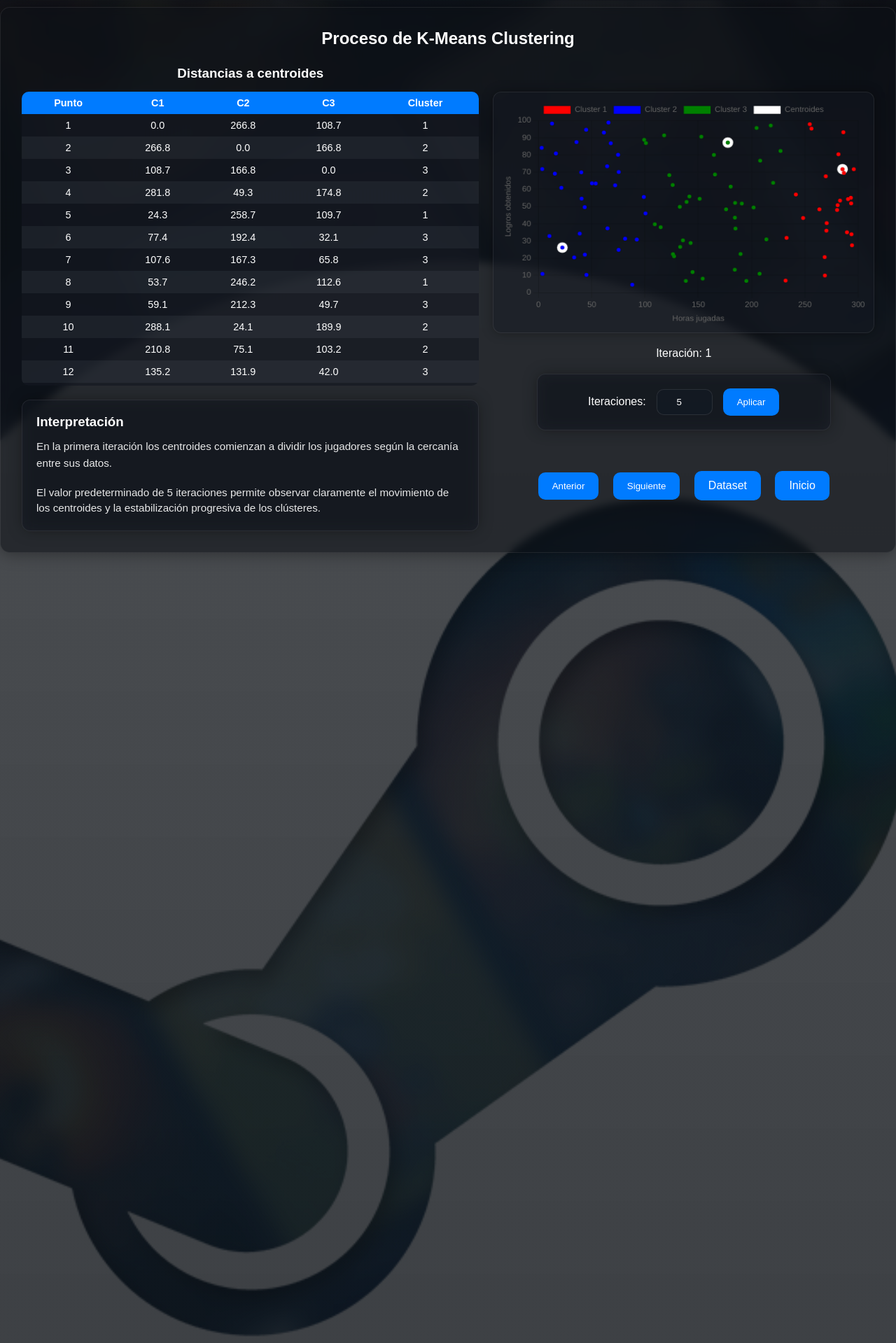
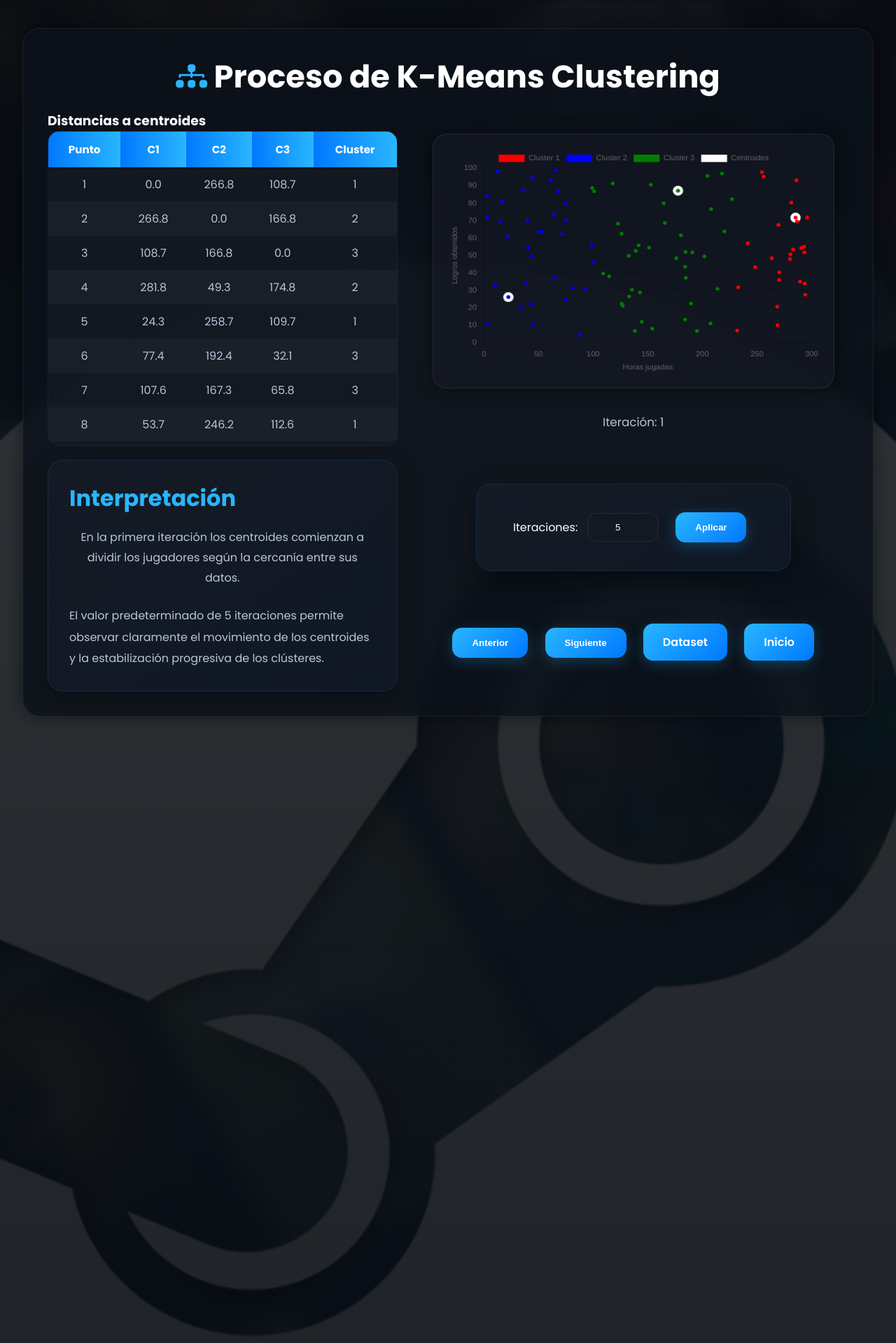
Before and after one commit to PanConQuesotv/Semana-9-Gu-a-Pr-ctica-Clustering-Flask, a Flask app: page /kmeans in a window 1280 px wide. Shown: the top 1919 px of the page at 70% size. Run offline with Flask 3, Linux system fonts and the light colour scheme.

Commit message:
Mejora visual y organizacion de paginas

```diff
--- a/static/css/style.css
+++ b/static/css/style.css
@@ -4,152 +4,315 @@
     box-sizing:border-box;
 }
 
+:root{
+    --bg:#0b0f14;
+    --bg2:#111827;
+    --card:#151c26;
+    --card2:#1b2430;
+    --blue:#29b6ff;
+    --blue2:#0078ff;
+    --text:#ffffff;
+    --text2:#b8c7d9;
+    --border:rgba(255,255,255,.08);
+    --shadow:0 0 25px rgba(0,0,0,.45);
+}
+
 body{
-    font-family:Arial,sans-serif;
+    font-family:'Poppins',sans-serif;
     background:
-    linear-gradient(rgba(11,15,20,0.72),rgba(11,15,20,0.82)),
+    linear-gradient(rgba(6,10,15,.82),rgba(6,10,15,.92)),
     url("../img/steam_bg.jpg") center/cover fixed no-repeat;
-    color:white;
+    color:var(--text);
     min-height:100vh;
 }
 
+/* HERO */
+
 .hero{
-    padding:40px 20px 30px;
+    min-height:50vh;
     display:flex;
     justify-content:center;
     align-items:center;
-    background:radial-gradient(circle at top,rgba(0,0,0,0.6),#0b0f14);
-    clip-path:ellipse(100% 75% at 50% 20%);
+    text-align:center;
+    padding:40px 20px;
+    position:relative;
+    overflow:hidden;
+}
+
+.hero::before{
+    content:"";
+    position:absolute;
+    width:700px;
+    height:700px;
+    background:radial-gradient(circle,
+    rgba(41,182,255,.18) 0%,
+    transparent 70%);
+    top:-250px;
+    right:-200px;
 }
 
 .hero-content{
-    text-align:center;
-    max-width:700px;
+    position:relative;
+    z-index:2;
+    max-width:850px;
 }
 
 .hero h1{
-    font-size:2.2rem;
-    margin-bottom:8px;
+    font-size:4rem;
+    font-weight:700;
+    margin-bottom:15px;
+    letter-spacing:1px;
+    text-shadow:0 0 20px rgba(41,182,255,.35);
+}
+
+.hero h1 i{
+    color:var(--blue);
 }
 
 .hero p{
-    font-size:1rem;
-    opacity:.85;
+    font-size:1.15rem;
+    color:var(--text2);
+    line-height:1.8;
 }
 
+/* BANDA */
+
 .banda{
-    background:rgba(10,10,10,.7);
-    padding:15px;
+    background:rgba(15,20,28,.75);
+    backdrop-filter:blur(12px);
+    border-top:1px solid var(--border);
+    border-bottom:1px solid var(--border);
+    padding:18px;
     text-align:center;
-    border-top:1px solid rgba(255,255,255,.1);
-    border-bottom:1px solid rgba(255,255,255,.1);
-    margin-top:10vh;
-    backdrop-filter:blur(4px);
+    box-shadow:0 5px 20px rgba(0,0,0,.25);
 }
 
 .banda h2{
-    font-size:1.2rem;
-    letter-spacing:2px;
+    font-size:1rem;
+    letter-spacing:4px;
+    color:var(--blue);
+    margin:0;
 }
 
+/* SECCIONES */
+
 .approach{
-    padding:60px 40px;
-    text-align:center;
-    background:rgba(11,15,20,.7);
-    backdrop-filter:blur(6px);
-    border-bottom-left-radius:12px;
-    border-bottom-right-radius:12px;
+    padding:80px 40px;
 }
 
-.approach h2{
-    font-size:2rem;
-    margin-bottom:40px;
+.section-title{
+    text-align:center;
+    font-size:3rem;
+    margin-bottom:60px;
+    font-weight:700;
 }
+
+.section-title::after{
+    content:"";
+    width:120px;
+    height:4px;
+    background:linear-gradient(to right,var(--blue),transparent);
+    display:block;
+    margin:15px auto 0;
+    border-radius:10px;
+}
+
+/* CARDS */
 
 .cards{
     display:flex;
     flex-wrap:wrap;
     justify-content:center;
-    gap:20px;
+    gap:30px;
+    margin-bottom:30px;
 }
 
 .box{
-    width:280px;
-    background:rgba(20,25,35,.45);
-    padding:20px;
-    border-radius:12px;
-    text-align:left;
-    backdrop-filter:blur(10px);
-    border:1px solid rgba(255,255,255,.08);
-    box-shadow:0 0 20px rgba(0,0,0,.35);
-    transition:.3s;
+    width:360px;
+    background:linear-gradient(
+    145deg,
+    rgba(21,28,38,.95),
+    rgba(17,24,39,.92)
+    );
+
+    border:1px solid rgba(41,182,255,.12);
+
+    border-radius:22px;
+
+    padding:30px;
+
+    backdrop-filter:blur(14px);
+
+    transition:.35s ease;
+
+    box-shadow:
+    0 10px 35px rgba(0,0,0,.35),
+    0 0 0 rgba(41,182,255,0);
 }
 
 .box:hover{
-    transform:translateY(-5px) scale(1.02);
+    transform:translateY(-8px) scale(1.02);
+
+    border-color:rgba(41,182,255,.4);
+
+    box-shadow:
+    0 15px 40px rgba(0,0,0,.5),
+    0 0 25px rgba(41,182,255,.18);
 }
 
 .box h3{
-    margin-bottom:12px;
+    color:var(--blue);
+    font-size:2rem;
+    margin-bottom:18px;
+    display:flex;
+    align-items:center;
+    gap:10px;
 }
 
 .box p{
-    font-size:.95rem;
-    opacity:.9;
-    line-height:1.5;
+    color:var(--text2);
+    line-height:1.9;
+    font-size:1rem;
 }
+
+/* PANEL CENTRAL DATASET */
+
+.dataset-main{
+    width:100%;
+    max-width:420px;
+
+    text-align:center;
+
+    padding:40px 30px !important;
+
+    border-radius:24px;
+
+    background:
+    linear-gradient(
+    145deg,
+    rgba(25,35,50,.96),
+    rgba(18,25,35,.96)
+    );
+
+    border:1px solid rgba(41,182,255,.18);
+
+    box-shadow:
+    0 10px 40px rgba(0,0,0,.4),
+    0 0 25px rgba(41,182,255,.08);
+}
+
+.dataset-main h3{
+    font-size:2.3rem;
+    line-height:1.2;
+    margin-bottom:25px;
+}
+
+.dataset-main p{
+    font-size:1.08rem;
+    line-height:1.9;
+}
+
+.dataset-main .btn{
+    width:100%;
+    justify-content:center;
+    margin-top:8px;
+}
+
+/* BOTONES */
 
 .botones{
     margin-top:30px;
+    text-align:center;
 }
 
 .btn{
+    border:none;
     text-decoration:none;
+    display:inline-flex;
+    align-items:center;
+    justify-content:center;
+    gap:10px;
+
+    background:linear-gradient(
+    135deg,
+    var(--blue),
+    var(--blue2)
+    );
+
     color:white;
-    background:#007bff;
-    padding:12px 20px;
-    border-radius:10px;
-    margin:8px;
-    border:none;
-    cursor:pointer;
-    transition:.3s;
-    display:inline-block;
+
+    padding:14px 28px;
+
+    border-radius:14px;
+
+    font-weight:600;
+
+    margin:10px;
+
+    transition:.3s ease;
+
+    box-shadow:
+    0 5px 20px rgba(41,182,255,.25);
 }
 
 .btn:hover{
-    background:#0056b3;
-    transform:translateY(-3px);
+    transform:translateY(-4px);
+    box-shadow:
+    0 10px 30px rgba(41,182,255,.45);
 }
 
+/* DATASET */
+
 .dataset-container{
-    padding:30px;
-    max-width:1350px;
-    margin:10px auto;
+    width:95%;
+    max-width:1500px;
+
+    margin:40px auto;
+
+    background:rgba(12,18,26,.82);
+
+    border:1px solid var(--border);
+
+    border-radius:25px;
+
+    padding:35px;
+
+    backdrop-filter:blur(12px);
+
+    box-shadow:var(--shadow);
+}
+
+.dataset-container h2{
     text-align:center;
-    background:rgba(11,15,20,.55);
-    border-radius:14px;
-    backdrop-filter:blur(6px);
-    border:1px solid rgba(255,255,255,.08);
-    box-shadow:0 0 25px rgba(0,0,0,.4);
+    font-size:2.8rem;
+    margin-bottom:15px;
 }
+
+.dataset-container h2 i{
+    color:var(--blue);
+}
+
+#info{
+    text-align:center;
+    color:var(--text2);
+    margin-bottom:40px;
+    font-size:1.05rem;
+}
+
+/* LAYOUT */
 
 .layout{
     display:flex;
-    justify-content:space-between;
-    gap:20px;
-    margin-top:25px;
+    gap:30px;
+    align-items:stretch;
 }
 
 .col{
     flex:1;
 }
 
-.col:first-child{
-    flex:1.2;
-}
-
-.col:last-child{
-    flex:1;
+.col.center{
+    flex:1.15;
 }
 
 .center{
@@ -157,126 +320,178 @@ body{
     flex-direction:column;
     justify-content:center;
     align-items:center;
-    gap:20px;
+
+    gap:35px;
+
+    min-height:100%;
+
+    padding:20px;
 }
 
+/* TABLAS */
+
 .tabla-wrapper{
-    max-height:420px;
-    overflow-y:auto;
-    overflow-x:auto;
-    border-radius:10px;
+    max-height:450px;
+    overflow:auto;
+    border-radius:16px;
+    border:1px solid rgba(255,255,255,.06);
+    transition:.3s;
+}
+
+.tabla-wrapper:hover{
+    box-shadow:
+    0 0 25px rgba(41,182,255,.12);
 }
 
 table{
     width:100%;
     border-collapse:collapse;
-    background:rgba(20,25,35,.65);
-    color:white;
+    overflow:hidden;
+    background:rgba(20,25,35,.85);
 }
 
 th{
     position:sticky;
     top:0;
-    background:#007bff;
+
+    background:linear-gradient(
+    to right,
+    var(--blue2),
+    var(--blue)
+    );
+
+    color:white;
+
+    padding:14px;
+
+    font-size:.95rem;
+
     z-index:2;
-    padding:8px;
-    font-size:.9rem;
-    text-align:center;
-    box-shadow:0 2px 5px rgba(0,0,0,.3);
 }
 
 td{
-    padding:8px;
-    font-size:.9rem;
+    padding:12px;
+    text-align:center;
+    color:var(--text2);
+}
+
+tr{
+    transition:.2s;
+}
+
+tr:hover{
+    background:rgba(41,182,255,.08);
+}
+
+tr:nth-child(even){
+    background:rgba(255,255,255,.03);
+}
+
+/* SCROLL */
+
+::-webkit-scrollbar{
+    width:8px;
+    height:8px;
+}
+
+::-webkit-scrollbar-thumb{
+    background:var(--blue);
+    border-radius:10px;
+}
+
+/* GRAFICA */
+
+#grafica{
+    width:100%;
+    max-width:700px;
+
+    background:rgba(20,25,35,.75);
+
+    border-radius:20px;
+
+    padding:20px;
+
+    border:1px solid rgba(255,255,255,.08);
+
+    box-shadow:var(--shadow);
+}
+
+/* INPUTS */
+
+input[type="number"]{
+    width:100px;
+
+    padding:12px;
+
+    border-radius:12px;
+
+    border:1px solid rgba(255,255,255,.08);
+
+    background:rgba(20,25,35,.9);
+
+    color:white;
+
+    text-align:center;
+
+    outline:none;
+}
+
+input[type="number"]:focus{
+    border-color:var(--blue);
+    box-shadow:0 0 15px rgba(41,182,255,.3);
+}
+
+/* TEXTO */
+
+#interpretacion{
+    color:var(--text2);
+    line-height:1.8;
     text-align:center;
 }
 
-tr:nth-child(even){
-    background:rgba(255,255,255,.05);
-}
-
-.tabla-wrapper::-webkit-scrollbar{
-    width:6px;
-}
-
-.tabla-wrapper::-webkit-scrollbar-thumb{
-    background:#007bff;
-    border-radius:10px;
-}
-
-#grafica{
-    width:100%;
-    max-width:650px;
-    background:rgba(20,25,35,.45);
-    border-radius:12px;
-    padding:10px;
-    border:1px solid rgba(255,255,255,.08);
-    box-shadow:0 0 15px rgba(0,0,0,.35);
-}
-
-#tabla-distancias{
-    max-height:420px;
-    overflow-y:auto;
-}
-
-#interpretacion{
-    line-height:1.6;
-    opacity:.9;
-}
-
-input[type="number"]{
-    width:80px;
-    padding:10px;
-    border-radius:10px;
-    border:1px solid rgba(255,255,255,.1);
-    background:rgba(20,25,35,.8);
-    color:white;
-    text-align:center;
-}
-
-label{
-    margin-right:10px;
-}
-
-h2{
-    margin-bottom:10px;
-}
-
-h3{
-    margin-bottom:15px;
-}
+/* ITERACIONES */
 
 .iteraciones-box{
     width:100%;
-    max-width:420px;
+    max-width:450px;
+
     display:flex;
     justify-content:center;
     align-items:center;
     gap:15px;
+
     flex-wrap:wrap;
 }
 
-.iteraciones-box .btn{
-    margin:0;
-}
+/* RESPONSIVE */
 
-.iteraciones-box label{
-    margin:0;
-}
+@media(max-width:1000px){
 
-@media(max-width:900px){
     .layout{
         flex-direction:column;
     }
 
-    .dataset-container{
-        margin:20px;
+    .hero h1{
+        font-size:3rem;
+    }
+
+    .section-title{
+        font-size:2.3rem;
     }
 }
 
 @media(max-width:768px){
+
+    .hero{
+        min-height:40vh;
+    }
+
     .hero h1{
-        font-size:2rem;
+        font-size:2.2rem;
+    }
+
+    .hero p{
+        font-size:1rem;
     }
 
     .cards{
@@ -284,7 +499,16 @@ h3{
         align-items:center;
     }
 
+    .box{
+        width:100%;
+    }
+
     .dataset-container{
+        width:92%;
         padding:20px;
     }
+
+    .section-title{
+        font-size:2rem;
+    }
 }
--- a/templates/kmeans.html
+++ b/templates/kmeans.html
@@ -3,6 +3,8 @@
 <head>
     <meta charset="UTF-8">
     <title>K-Means Clustering</title>
+    <link href="https://fonts.googleapis.com/css2?family=Poppins:wght@300;400;500;600;700&display=swap" rel="stylesheet">
+    <link rel="stylesheet" href="https://cdn.jsdelivr.net/npm/bootstrap-icons@1.11.3/font/bootstrap-icons.min.css">
     <link rel="stylesheet" href="{{ url_for('static', filename='css/style.css') }}">
     <script src="https://cdn.jsdelivr.net/npm/chart.js"></script>
 </head>
@@ -10,7 +12,8 @@
 
 <section class="dataset-container">
 
-    <h2>Proceso de K-Means Clustering</h2>
+    <h2> <i class="bi bi-diagram-3-fill"></i>
+    Proceso de K-Means Clustering</h2>
 
     <div class="layout">
 
```
Also changed, not shown: templates/dataset.html (+79 -70 lines).
